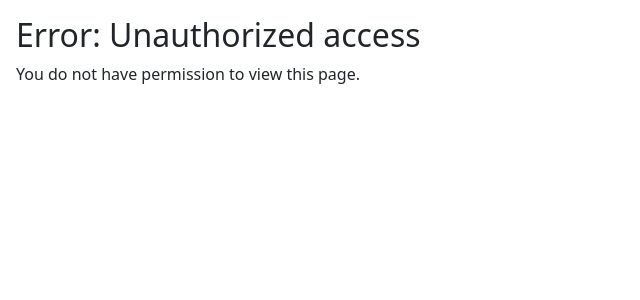
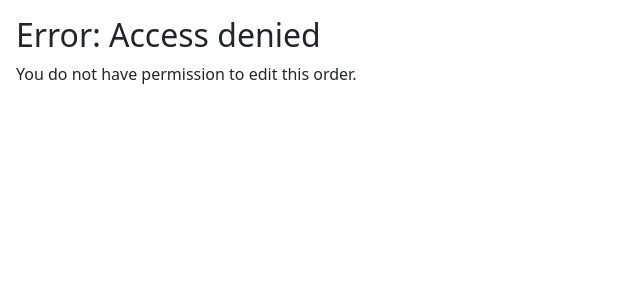
Before and after one commit to josephlou5/tiger-pds, a Flask app: page /orders/edit/1 in a window 1280 px wide. Shown: the part 74-374 px from the top of the page, without its empty margins (0-640 px from the left). Run offline with Flask 3, Linux system fonts and the light colour scheme; the visitor is signed in with stand-in values (Sample User, id 1); tables that the repository leaves empty hold one stand-in row (values such as "Sample post"); some libraries are stand-ins or nearby versions.

Commit message:
Add better error handling and transition to jQuery

```diff
--- a/src/db/order.py
+++ b/src/db/order.py
@@ -5,16 +5,25 @@ Helper methods for the Orders table.
 
 # ==============================================================================
 
+from werkzeug.exceptions import Forbidden, NotFound
+
 from db._shared import extract_form_data, query
 from db.models import Order, db
 
 # ==============================================================================
 
 
-def get(order_id):
-    """Returns the order with the given id, or None if it doesn't exist.
+def get(order_id, netid=None, action='view'):
+    """Returns the order with the given id.
+    If the netid is given, also make sure the user has permission to
+    retrieve this order.
     """
-    return query(Order).filter_by(order_id=order_id).first()
+    order = query(Order).filter_by(order_id=order_id).first()
+    if order is None:
+        raise NotFound(f'Order {order_id} could not be found.')
+    if netid is not None and netid != order.netid:
+        raise Forbidden(f'You do not have permission to {action} this order.')
+    return order
 
 
 def _get_all(netid):
@@ -57,7 +66,6 @@ def create(netid, user_profile, form):
     REQUIRED_ARGS = ['kiosk', 'pin']
     OPTIONAL_ARGS = ['alias', 'address', 'name']
     args = extract_form_data(form, REQUIRED_ARGS, OPTIONAL_ARGS)
-    print(args)
 
     if user_profile is None:
         if 'address' not in args:
@@ -95,7 +103,7 @@ def update(netid, order_id, form):
     if existing:
         return False
 
-    order = get(order_id)
+    order = get(order_id, netid, action='edit')
     changed = False
     for key, value in args.items():
         if getattr(order, key) == value:
@@ -109,13 +117,11 @@ def update(netid, order_id, form):
     return True
 
 
-def delete(order_id):
+def delete(netid, order_id):
     """Deletes the given order.
     Returns True if successful.
     """
-    order = get(order_id)
-    if order is None:
-        return False
+    order = get(order_id, netid, action='delete')
     db.session.delete(order)
     db.session.commit()
     return True
--- a/src/server.py
+++ b/src/server.py
@@ -106,13 +106,25 @@ def _render(template_file, **kwargs):
     return response
 
 
+# ==============================================================================
+
+
 def error_view(title, message):
     return _render('error.jinja', title=title, message=message)
 
 
-def unauthorized_access():
-    return error_view('Unauthorized access',
-                      'You do not have permission to view this page.')
+@app.errorhandler(404)
+@app.errorhandler(405)  # if method is not allowed, also use not found
+def error_not_found(e):
+    description = e.description
+    if e.code == 405:
+        description = ''
+    return error_view('404 Not Found', description)
+
+
+@app.errorhandler(403)
+def error_forbidden(e):
+    return error_view('Access denied', e.description)
 
 
 # ==============================================================================
@@ -155,23 +167,19 @@ def orders():
     return _render('orders/orders.jinja', orders=all_orders)
 
 
-def _get_order(order_id):
-    order = db.order.get(order_id)
-    if order is None:
-        return None, lambda: error_view('Unknown order',
-                                        'This order does not exist.')
-    if order.netid != get_netid():
-        return None, unauthorized_access
-    return order, None
-
-
 @app.route('/orders/<int:order_id>', methods=['GET'])
 @login_required
 def view_order(order_id):
-    order, error = _get_order(order_id)
-    if error is not None:
-        return error()
-    return _render('orders/order_info.jinja', order=order)
+    order = db.order.get(order_id, get_netid())
+    render_kwargs = {
+        'order': order,
+    }
+    if order.is_delivered:
+        # do not allow edit anymore
+        render_kwargs['edit_link'] = None
+    else:
+        render_kwargs['edit_link'] = url_for('edit_order', order_id=order_id)
+    return _render('orders/order_info.jinja', **render_kwargs)
 
 
 @app.route('/orders/new', methods=['GET', 'POST'])
@@ -209,10 +217,9 @@ def create_order():
 @app.route('/orders/edit/<int:order_id>', methods=['GET', 'POST'])
 @login_required
 def edit_order(order_id):
-    order, error = _get_order(order_id)
-    if error is not None:
-        return error()
+    netid = get_netid()
 
+    order = db.order.get(order_id, netid, action='edit')
     edit_order_form = forms.EditOrderForm(obj=order)
 
     if edit_order_form.data['delete']:
@@ -221,7 +228,7 @@ def edit_order(order_id):
             return redirect(url_for('orders'))
 
     if edit_order_form.validate_on_submit():
-        success = db.order.update(get_netid(), order_id, edit_order_form)
+        success = db.order.update(netid, order_id, edit_order_form)
         if success:
             return redirect(url_for('orders'))
 
@@ -229,10 +236,19 @@ def edit_order(order_id):
         'creating': False,
         'form': edit_order_form,
         'endpoint': url_for('edit_order', order_id=order_id),
-        'cancel_link': url_for('orders'),
+        'cancel_link': url_for('view_order', order_id=order_id),
         'profile': {key: '' for key in ('address', 'name')},
     }
     return _render('orders/edit_order_form.jinja', **render_kwargs)
+
+
+# i'm not able to make POST or DELETE requests work with AJAX, so using
+# an ugly GET method
+@app.route('/orders/delete/<int:order_id>', methods=['GET'])
+@login_required
+def delete_order(order_id):
+    db.order.delete(get_netid(), order_id)
+    return redirect(url_for('orders'))
 
 
 # ==============================================================================
```
Also changed, not shown: src/templates/orders/order_info.jinja (+15 -20 lines), src/templates/shared/info.jinja (+14 -5 lines).
